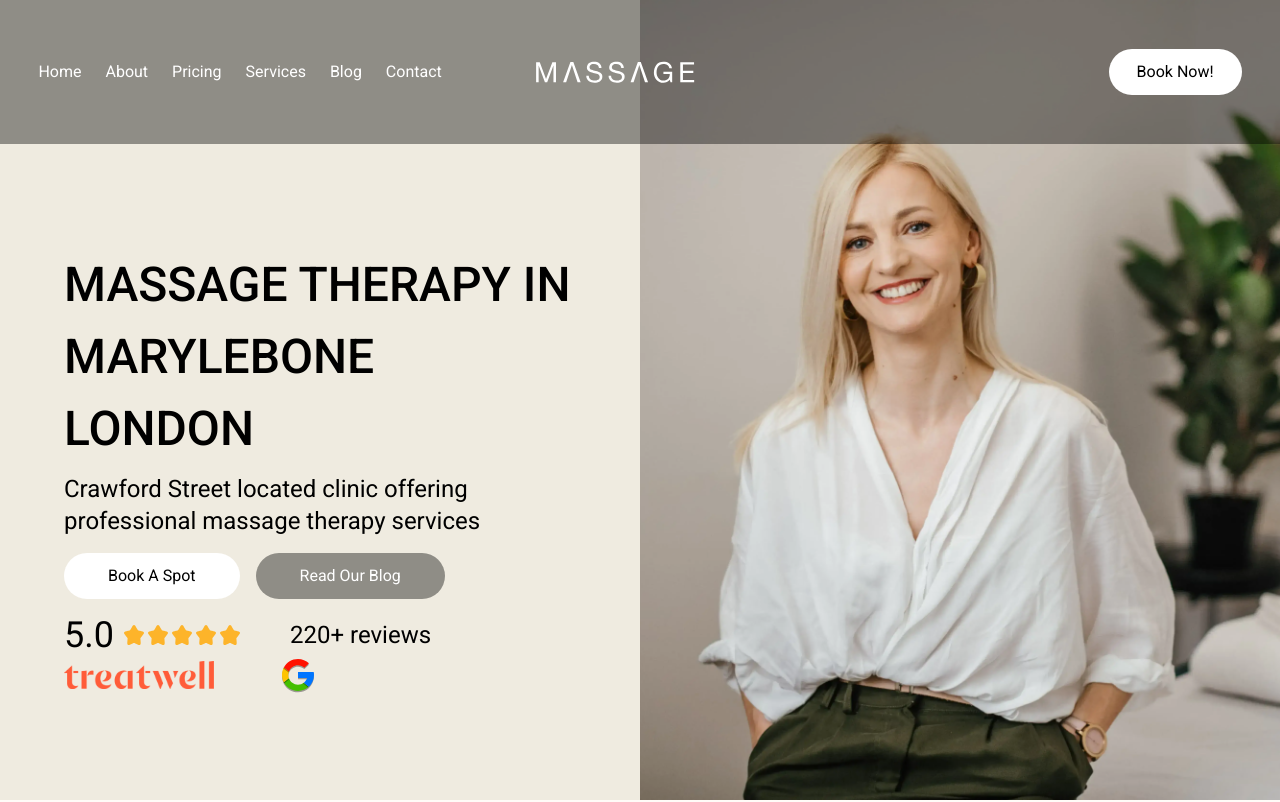
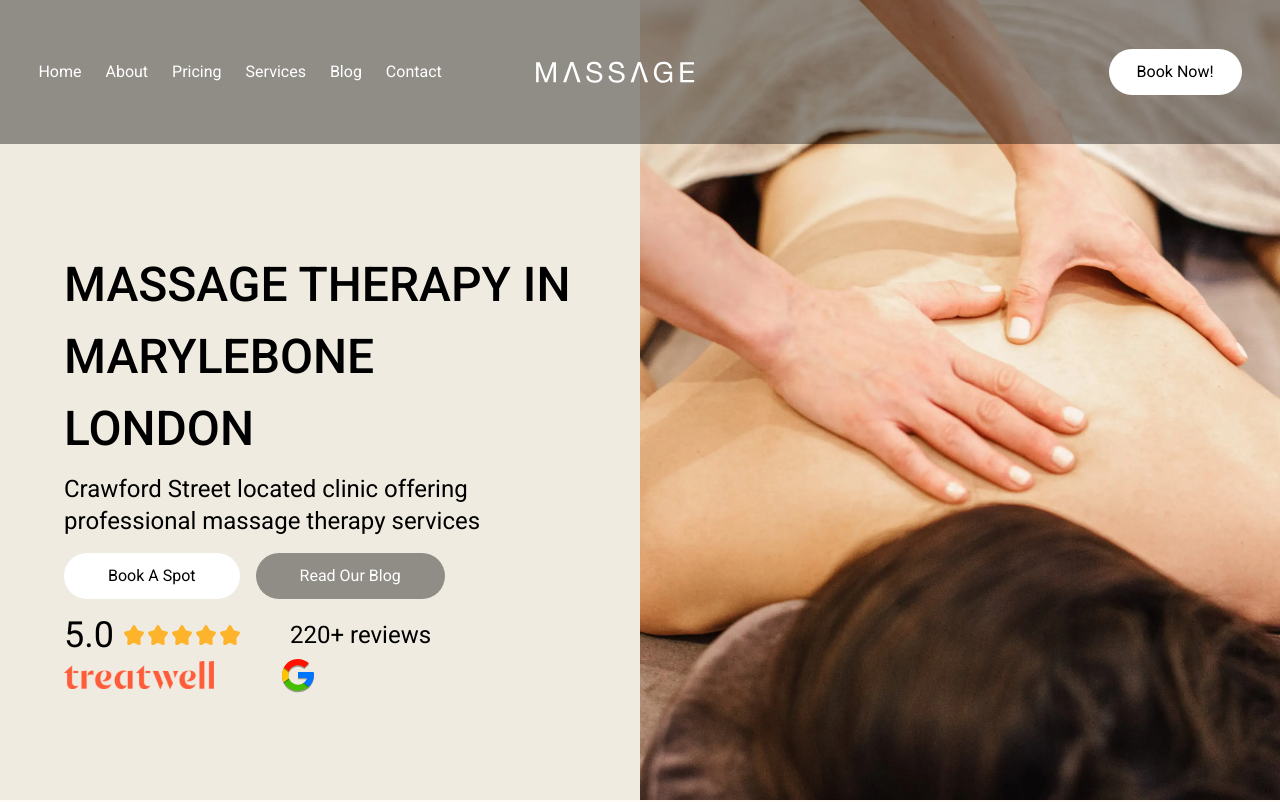
Before and after one commit to lbourke1234/massageTherapy, a Next.js app: page / in a window 1280 px wide. Shown: the top 802 px of the page. Built offline with nearby package versions, Linux system fonts and the light colour scheme.

Commit message:
home photo changed

```diff
--- a/src/app/pages/home/HeroTextLeftImageRight.jsx
+++ b/src/app/pages/home/HeroTextLeftImageRight.jsx
@@ -1,6 +1,7 @@
 import React from "react";
 import Image from "next/image";
 import martaImage from "/public/resources/webp/Marta_Osteopath-20.webp";
+import martaImageNew from "/public/resources/webp/Marta_Osteopath-326.webp";
 import GoogleSVG from "./components/GoogleSVG";
 import FiveStarHero from "@/app/components/reuse/FiveStarHero";
 import TreatWellLogo from "/public/resources/Treatwell_idHx-s1Ql7_2.png";
@@ -70,8 +71,8 @@ const HeroTextLeftImageRight = () => {
         </div>
         <div className="cmMobile:p-4 cm1050:p-0 cm1050:basis-1/2 basis-full cm1050:h-screen order-1 cm1050:order-2 cm992:mt-0 cmMobile:mt-14">
           <Image
-            className=" cmMobile:object-[-130px] cm450:object-[0px] cmMobile:h-[500px] cm800:h-full cmMobile:rounded-3xl cm1050:rounded-none object-cover cm1050:object-[-210px]"
-            src={martaImage}
+            className="   cmMobile:h-[500px] cm800:h-full cmMobile:rounded-3xl cm1050:rounded-none object-cover "
+            src={martaImageNew}
             alt="Marta, the London-based massage therapist specializing in sports massage, deep tissue, and relaxation techniques"
             width={1294}
             height={1280}
```
